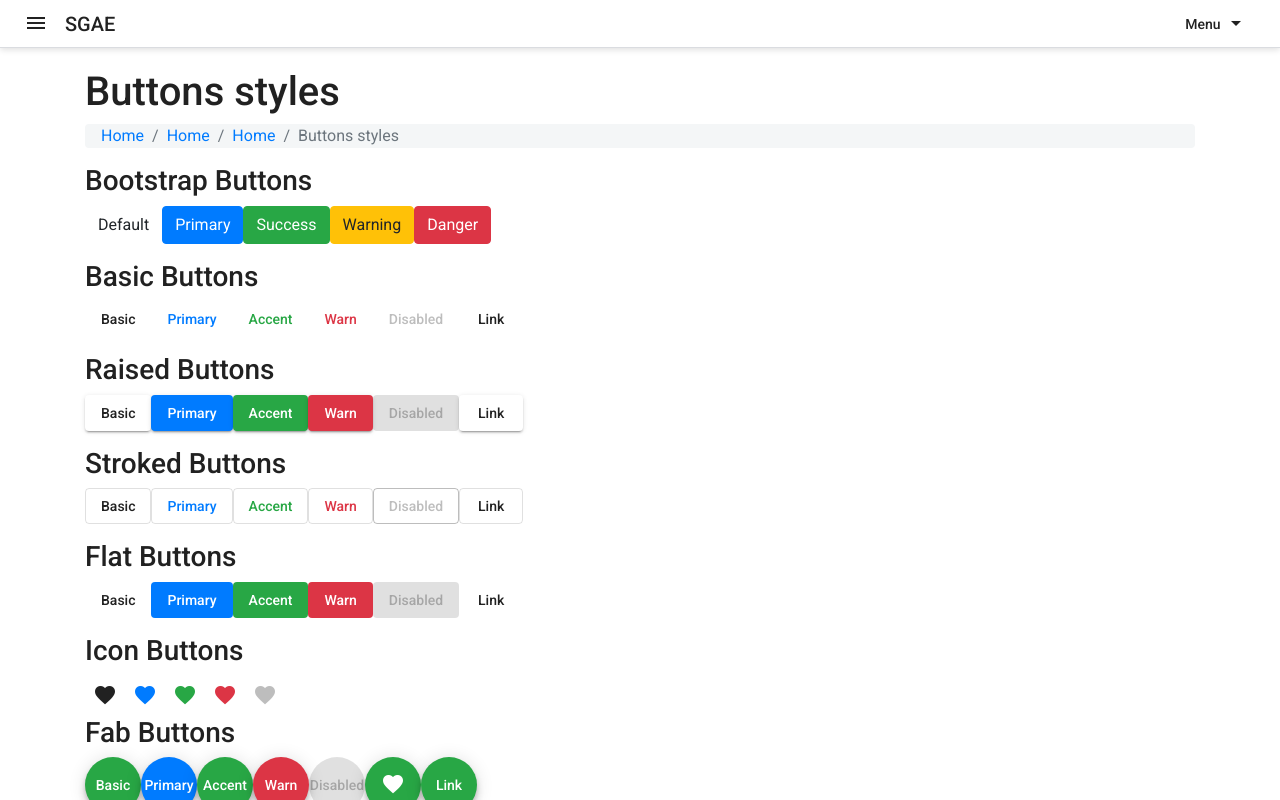
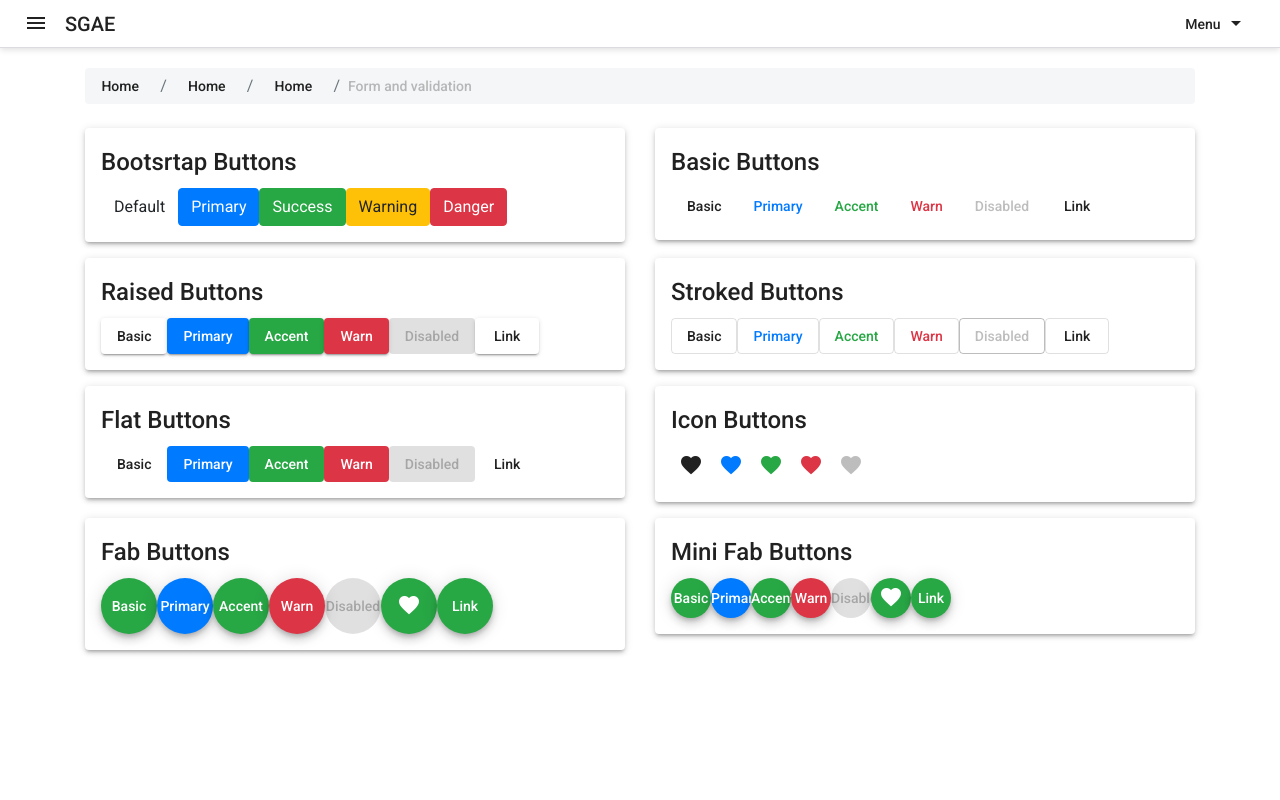
Before and after one commit to SGAE-ESCOM/SGAE-Angular, an Angular app: page /view-buttons in a window 1280 px wide. Built offline with nearby package versions, Linux system fonts and the light colour scheme.

Commit message:
fix: breadcrumb

```diff
--- a/src/app/components/shared/breadcrumb/breadcrumb.component.html
+++ b/src/app/components/shared/breadcrumb/breadcrumb.component.html
@@ -1,8 +1,8 @@
 <nav aria-label="breadcrumb">
     <ol class="breadcrumb">
-        <li class="breadcrumb-item"><a href="#" mat-button routerLink="home">Home</a></li>
-        <li class="breadcrumb-item"><a href="#" mat-button routerLink="home">Home</a></li>
-        <li class="breadcrumb-item"><a href="#" mat-button routerLink="home">Home</a></li>
+        <li class="breadcrumb-item" *ngFor="let link of breadcrumb.links">
+            <a href="#" mat-button routerLink="home">Home</a>
+        </li>
         <li class="breadcrumb-item active" aria-current="page"> <a mat-button disabled>Form and validation</a></li>
     </ol>
 </nav>
--- a/src/app/components/shared/breadcrumb/breadcrumb.component.ts
+++ b/src/app/components/shared/breadcrumb/breadcrumb.component.ts
@@ -1,15 +1,16 @@
-import { Component, OnInit } from '@angular/core';
+import { Component, Input } from '@angular/core';
+import { Breadcrumb } from '../../../models/Breadcrumb';
 
 @Component({
   selector: 'app-breadcrumb',
   templateUrl: './breadcrumb.component.html',
   styleUrls: ['./breadcrumb.component.scss']
 })
-export class BreadcrumbComponent implements OnInit {
+export class BreadcrumbComponent {
 
-  constructor() { }
+  @Input() breadcrumb:Breadcrumb;
 
-  ngOnInit() {
+  constructor() {
   }
 
 }
--- a/src/app/components/shared/view/dndlist/dndlist.component.html
+++ b/src/app/components/shared/view/dndlist/dndlist.component.html
@@ -1,10 +1,3 @@
-<div class="row">
-    <div class="col-12">
-        <h1>Drag & drop, order list </h1>
-        <hr>
-    </div>
-</div>
-
 <div class="row">
     <div class="col-8 col-sm-6 col-md-6">
         <div cdkDropList class="example-list" (cdkDropListDropped)="drop($event)">
--- a/src/app/components/shared/view/form/form.component.html
+++ b/src/app/components/shared/view/form/form.component.html
@@ -1,20 +1,3 @@
-<div class="row">
-  <div class="col-12">
-    <h1>Form and validation</h1>
-  </div>
-</div>
-
-<nav aria-label="breadcrumb">
-  <ol class="breadcrumb">
-    <li class="breadcrumb-item"><a href="#" mat-button routerLink="home">Home</a></li>
-    <li class="breadcrumb-item"><a href="#" mat-button routerLink="home">Home</a></li>
-    <li class="breadcrumb-item"><a href="#" mat-button routerLink="home">Home</a></li>
-    <li class="breadcrumb-item active" aria-current="page"> <a mat-button disabled>Form and validation</a></li>
-  </ol>
-</nav>
-
-<hr>
-
 <div class="row">
   <div class="col-6">
     <div class="form-group">
--- a/src/app/components/shared/view/view-buttons/view-buttons.component.html
+++ b/src/app/components/shared/view/view-buttons/view-buttons.component.html
@@ -1,80 +1,79 @@
 <div class="row">
-  <div class="col-12">
-    <h1>Buttons styles</h1>
-  </div>
-</div>
-
-<nav aria-label="breadcrumb">
-  <ol class="breadcrumb">
-    <li class="breadcrumb-item"><a href="#" routerLink="home">Home</a></li>
-    <li class="breadcrumb-item active"><a href="#" routerLink="home">Home</a></li>
-    <li class="breadcrumb-item active"><a href="#" routerLink="home">Home</a></li>
-    <li class="breadcrumb-item active" aria-current="page">Buttons styles</li>
-  </ol>
-</nav>
-
-<div class="row my-3">
-  <div class="col-12">
-    <h3>Bootstrap Buttons</h3>
+  <div class="col-12 col-sm-6 col-md-6 py-2">
+    <mat-card class="mat-elevation-z3">
+      <mat-card-title>
+        Bootsrtap Buttons
+      </mat-card-title>
+      <mat-card-content>
         <button class="btn btn-default">Default</button>
         <button class="btn btn-primary">Primary</button>
         <button class="btn btn-success">Success</button>
         <button class="btn btn-warning">Warning</button>
         <button class="btn btn-danger">Danger</button>
-  </div>
+      </mat-card-content>
+    </mat-card>
   </div>
 
-<div class="row my-3">
-  <div class="col-12">
-    <h3>Basic Buttons</h3>
+  <div class="col-12 col-sm-6 col-md-6 py-2">
+    <mat-card class="mat-elevation-z3">
+      <mat-card-title> Basic Buttons </mat-card-title>
+      <mat-card-content>
         <button mat-button>Basic</button>
         <button mat-button color="primary">Primary</button>
         <button mat-button color="accent">Accent</button>
         <button mat-button color="warn">Warn</button>
         <button mat-button disabled>Disabled</button>
         <a mat-button routerLink=".">Link</a>
-  </div>
+      </mat-card-content>
+    </mat-card>
   </div>
 
-<div class="row my-3">
-  <div class="col-12">
-    <h3>Raised Buttons</h3>
+  <div class="col-12 col-sm-6 col-md-6 py-2">
+    <mat-card class="mat-elevation-z3">
+      <mat-card-title> Raised Buttons </mat-card-title>
+      <mat-card-content>
         <button mat-raised-button>Basic</button>
         <button mat-raised-button color="primary">Primary</button>
         <button mat-raised-button color="accent">Accent</button>
         <button mat-raised-button color="warn">Warn</button>
         <button mat-raised-button disabled>Disabled</button>
         <a mat-raised-button>Link</a>
-  </div>
+      </mat-card-content>
+    </mat-card>
   </div>
 
-<div class="row my-3">
-  <div class="col-12">
-    <h3>Stroked Buttons</h3>
+  <div class="col-12 col-sm-6 col-md-6 py-2">
+    <mat-card class="mat-elevation-z3">
+      <mat-card-title> Stroked Buttons </mat-card-title>
+      <mat-card-content>
         <button mat-stroked-button>Basic</button>
         <button mat-stroked-button color="primary">Primary</button>
         <button mat-stroked-button color="accent">Accent</button>
         <button mat-stroked-button color="warn">Warn</button>
         <button mat-stroked-button disabled>Disabled</button>
         <a mat-stroked-button routerLink=".">Link</a>
-  </div>
+      </mat-card-content>
+    </mat-card>
   </div>
 
-<div class="row my-3">
-  <div class="col-12">
-    <h3>Flat Buttons</h3>
+  <div class="col-12 col-sm-6 col-md-6 py-2">
+    <mat-card class="mat-elevation-z3">
+      <mat-card-title> Flat Buttons </mat-card-title>
+      <mat-card-content>
         <button mat-flat-button>Basic</button>
         <button mat-flat-button color="primary">Primary</button>
         <button mat-flat-button color="accent">Accent</button>
         <button mat-flat-button color="warn">Warn</button>
         <button mat-flat-button disabled>Disabled</button>
         <a mat-flat-button routerLink=".">Link</a>
-  </div>
+      </mat-card-content>
+    </mat-card>
   </div>
 
-<div class="row">
-  <div class="col-12">
-    <h3>Icon Buttons</h3>
+  <div class="col-12 col-sm-6 col-md-6 py-2">
+    <mat-card class="mat-elevation-z3">
+      <mat-card-title> Icon Buttons </mat-card-title>
+      <mat-card-content>
         <button mat-icon-button aria-label="Example icon-button with a heart icon">
           <mat-icon>favorite</mat-icon>
         </button>
@@ -90,12 +89,14 @@
         <button mat-icon-button disabled aria-label="Example icon-button with a heart icon">
           <mat-icon>favorite</mat-icon>
         </button>
-  </div>
+      </mat-card-content>
+    </mat-card>
   </div>
 
-<div class="row">
-  <div class="col-12">
-    <h3>Fab Buttons</h3>
+  <div class="col-12 col-sm-6 col-md-6 py-2">
+    <mat-card class="mat-elevation-z3">
+      <mat-card-title> Fab Buttons </mat-card-title>
+      <mat-card-content>
         <button mat-fab>Basic</button>
         <button mat-fab color="primary">Primary</button>
         <button mat-fab color="accent">Accent</button>
@@ -105,12 +106,14 @@
           <mat-icon>favorite</mat-icon>
         </button>
         <a mat-fab routerLink=".">Link</a>
-  </div>
+      </mat-card-content>
+    </mat-card>
   </div>
 
-<div class="row">
-  <div class="col-12">
-    <h3>Mini Fab Buttons</h3>
+  <div class="col-12 col-sm-6 col-md-6 py-2">
+    <mat-card class="mat-elevation-z3">
+      <mat-card-title> Mini Fab Buttons </mat-card-title>
+      <mat-card-content>
         <button mat-mini-fab>Basic</button>
         <button mat-mini-fab color="primary">Primary</button>
         <button mat-mini-fab color="accent">Accent</button>
@@ -120,5 +123,8 @@
           <mat-icon>favorite</mat-icon>
         </button>
         <a mat-mini-fab routerLink=".">Link</a>
+      </mat-card-content>
+    </mat-card>
   </div>
+
 </div>
--- a/src/app/components/sidenav/sidenav-links.ts
+++ b/src/app/components/sidenav/sidenav-links.ts
@@ -2,8 +2,8 @@ import { Link } from '../../models/Link';
 
 export const links:Link[] = [
     new Link("Buttons theme","view-buttons"),
-    new Link("Drag n drop list","view-DND-list"),
-    new Link("Form","view-form")
+    new Link("Drag and drop list","view-DND-list"),
+    new Link("Forms and validation","view-form")
     /*
     new Link("Registro",""),
     new Link("Convocatoria",""),
--- a/src/app/components/sidenav/sidenav.component.html
+++ b/src/app/components/sidenav/sidenav.component.html
@@ -12,8 +12,8 @@
       </mat-menu>
     </mat-toolbar>
 
-    <mat-sidenav-container class="example-sidenav-container" [style.marginTop.px]="mobileQuery.matches ? 56 : 0">
-      <mat-sidenav #snav [mode]="mobileQuery.matches ? 'over' : 'side'" [fixedInViewport]="mobileQuery.matches" fixedTopGap="56">
+    <mat-sidenav-container class="example-sidenav-container" [style.marginTop.px]="mobileQuery.matches ? 48 : 0">
+      <mat-sidenav #snav [mode]="mobileQuery.matches ? 'over' : 'side'" [fixedInViewport]="mobileQuery.matches" fixedTopGap="45">
         <mat-nav-list>
           <a mat-list-item routerLink="home">Home <mat-icon class="text-right" matSuffix>home</mat-icon></a>
           <a mat-list-item routerLink="{{nav.url}}" *ngFor="let nav of fillerNav">{{nav.name}}</a>
@@ -22,10 +22,7 @@
 
       <mat-sidenav-content>
         <div class="container pb-4">
-            <!--
-            <h1></h1>
-            <app-breadcrumb></app-breadcrumb>
-            -->
+            <app-breadcrumb [breadcrumb]='breadcrumb'></app-breadcrumb>
             <ng-content></ng-content>
         </div>
       </mat-sidenav-content>
--- a/src/app/components/sidenav/sidenav.component.ts
+++ b/src/app/components/sidenav/sidenav.component.ts
@@ -1,6 +1,7 @@
 import { Component, OnInit, ChangeDetectorRef } from '@angular/core';
 import { MediaMatcher } from '@angular/cdk/layout';
 import { links } from './sidenav-links';
+import { Breadcrumb } from 'src/app/models/Breadcrumb';
 
 @Component({
   selector: 'app-sidenav',
@@ -10,8 +11,9 @@ import { links } from './sidenav-links';
 export class SidenavComponent implements OnInit {
 
   mobileQuery: MediaQueryList;
+  fillerNav = links;
 
-  fillerNav = links;
+  breadcrumb:Breadcrumb = new Breadcrumb( links );
 
   private _mobileQueryListener: () => void;
 
@@ -28,6 +30,7 @@ export class SidenavComponent implements OnInit {
   shouldRun = true;
 
   ngOnInit() {
+
   }
 
 }
--- /dev/null
+++ b/src/app/models/Breadcrumb.ts
@@ -0,0 +1,10 @@
+import { Link } from './Link';
+
+export class Breadcrumb{
+    links: Link[];
+    visible: boolean;
+    constructor( links: Link[], visible?: boolean | true ){
+        this.links = links;
+        this.visible = visible;
+    }
+}
--- a/src/styles.scss
+++ b/src/styles.scss
@@ -165,7 +165,7 @@ button:focus{
 
 /* Override styles */
 .breadcrumb{
-    padding: 0rem 1rem;
+    padding: 0rem 0.2rem;
     background: #F4F6F7;
 
     .mat-button{
```
Lines whose indentation alone changed are shown as unchanged.
